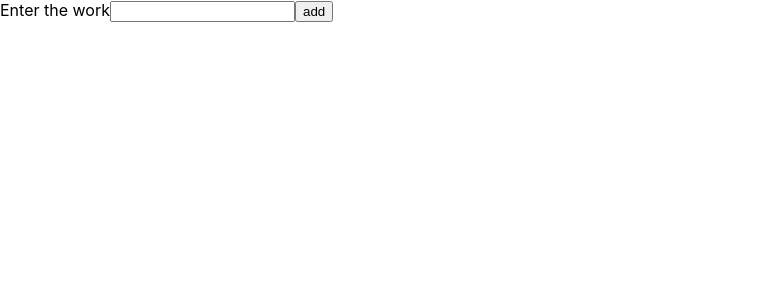
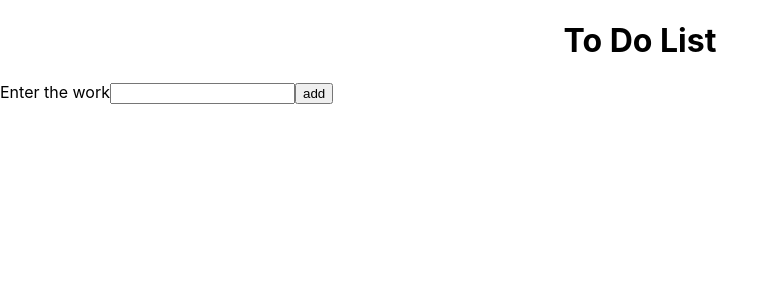
Before and after one commit to arumuga007/to-do-list-using-react, a React (Create React App) app: page / in a window 1280 px wide. Shown: the top 300 px of the page, without its empty margins (0-778 px from the left). Built offline with nearby package versions, Linux system fonts and the light colour scheme.

Commit message:
header added

```diff
--- a/src/App.js
+++ b/src/App.js
@@ -6,6 +6,7 @@ function App() {
  const[workToAdd, setValue] = useState([]);
  return(
   <div>
+    <h1 align = "center">To Do List</h1>
     <label align = "center">Enter the work</label>
     <input onChange={(event) => {
       setValue(event.target.value);
```
Also changed, not shown: 2 other files (tests, documents, lock files or other folders).
